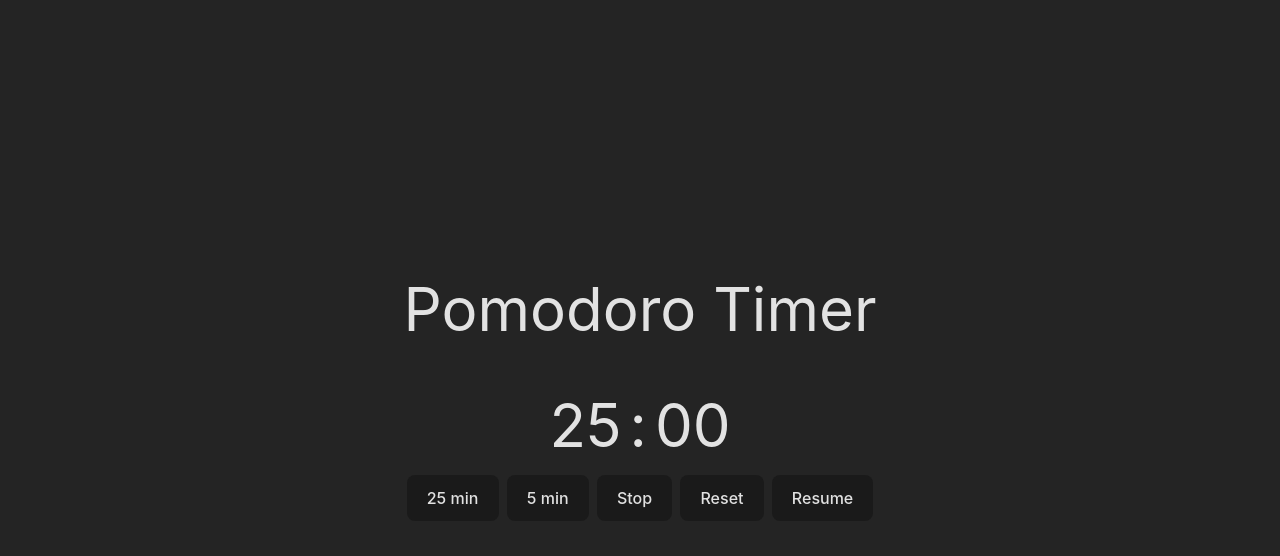
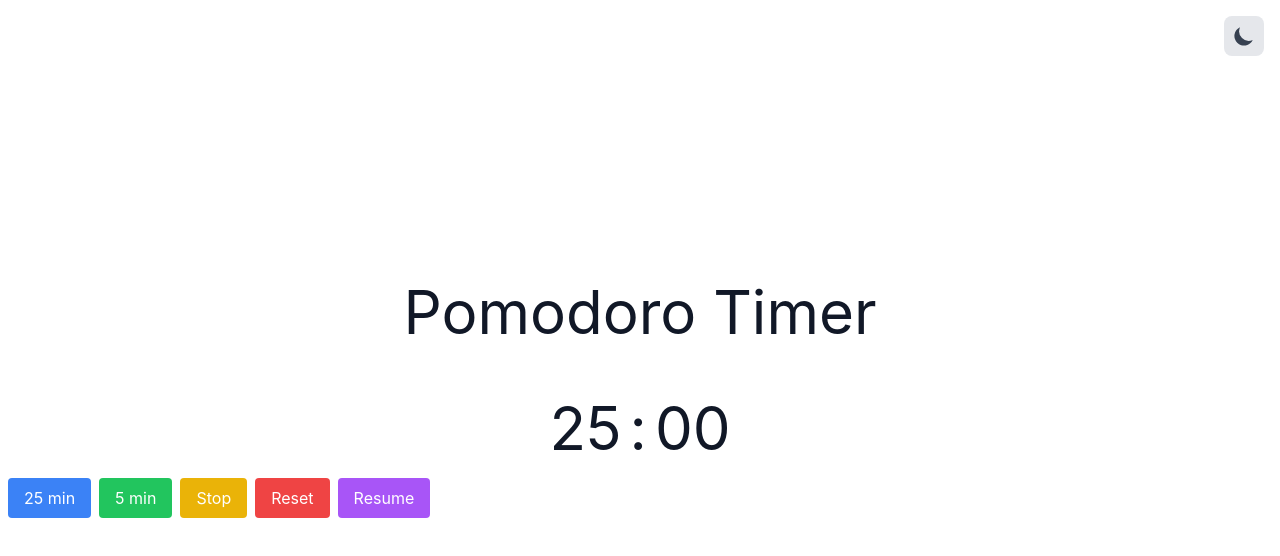
Before and after one commit to ShoeheyOt/Pomodoro, a React (Vite) app: page / in a window 1280 px wide. Shown: the top 556 px of the page. Built offline with nearby package versions, Linux system fonts and the light colour scheme.

Commit message:
implement dark mode

```diff
--- a/src/App.tsx
+++ b/src/App.tsx
@@ -1,10 +1,33 @@
-import { useState } from "react";
+import { useState, useEffect } from "react";
 
 let intervalId: number | null;
 
 function App() {
   const [minutes, setMinutes] = useState("25");
   const [seconds, setSeconds] = useState("00");
+  const [isDark, setIsDark] = useState(() => {
+    // Check localStorage first, then system preference
+    const stored = localStorage.getItem("darkMode");
+    if (stored !== null) {
+      return stored === "true";
+    }
+    return window.matchMedia("(prefers-color-scheme: dark)").matches;
+  });
+
+  useEffect(() => {
+    // Apply dark class to document element
+    if (isDark) {
+      document.documentElement.classList.add("dark");
+    } else {
+      document.documentElement.classList.remove("dark");
+    }
+    // Save preference to localStorage
+    localStorage.setItem("darkMode", isDark.toString());
+  }, [isDark]);
+
+  const toggleDarkMode = () => {
+    setIsDark(!isDark);
+  };
 
   const handleClickStart = () => {
     const start = Date.now();
@@ -98,24 +121,81 @@
 
   return (
     <>
-      <header className="text-4xl md:text-6xl">Pomodoro Timer</header>
+      <div className="absolute top-4 right-4">
+        <button
+          type="button"
+          onClick={toggleDarkMode}
+          className="p-2 rounded-lg bg-gray-200 dark:bg-gray-700 hover:bg-gray-300 dark:hover:bg-gray-600 transition-colors"
+          aria-label="Toggle dark mode"
+        >
+          {isDark ? (
+            <svg
+              className="w-6 h-6 text-yellow-500"
+              fill="currentColor"
+              viewBox="0 0 20 20"
+            >
+              <path
+                fillRule="evenodd"
+                d="M10 2a1 1 0 011 1v1a1 1 0 11-2 0V3a1 1 0 011-1zm4 8a4 4 0 11-8 0 4 4 0 018 0zm-.464 4.95l.707.707a1 1 0 001.414-1.414l-.707-.707a1 1 0 00-1.414 1.414zm2.12-10.607a1 1 0 010 1.414l-.706.707a1 1 0 11-1.414-1.414l.707-.707a1 1 0 011.414 0zM17 11a1 1 0 100-2h-1a1 1 0 100 2h1zm-7 4a1 1 0 011 1v1a1 1 0 11-2 0v-1a1 1 0 011-1zM5.05 6.464A1 1 0 106.465 5.05l-.708-.707a1 1 0 00-1.414 1.414l.707.707zm1.414 8.486l-.707.707a1 1 0 01-1.414-1.414l.707-.707a1 1 0 011.414 1.414zM4 11a1 1 0 100-2H3a1 1 0 000 2h1z"
+                clipRule="evenodd"
+              />
+            </svg>
+          ) : (
+            <svg
+              className="w-6 h-6 text-gray-700"
+              fill="currentColor"
+              viewBox="0 0 20 20"
+            >
+              <path d="M17.293 13.293A8 8 0 016.707 2.707a8.001 8.001 0 1010.586 10.586z" />
+            </svg>
+          )}
+        </button>
+      </div>
+      <header className="text-4xl md:text-6xl text-gray-900 dark:text-white">
+        Pomodoro Timer
+      </header>
       <main>
-        <div className="flex justify-center gap-2 text-4xl md:text-6xl mt-14 mb-5">
+        <div className="flex justify-center gap-2 text-4xl md:text-6xl mt-14 mb-5 text-gray-900 dark:text-white">
           <div>{minutes}</div>
           <div>:</div>
           <div>{seconds}</div>
         </div>
         <div className="mx-2 flex gap-2 text-xs md:text-base">
           {/* biome-ignore lint/a11y/useButtonType: <explanation> */}
-          <button onClick={handleClickStart}> 25 min</button>
+          <button
+            onClick={handleClickStart}
+            className="bg-blue-500 hover:bg-blue-600 dark:bg-blue-600 dark:hover:bg-blue-700 text-white px-4 py-2 rounded"
+          >
+            25 min
+          </button>
           {/* biome-ignore lint/a11y/useButtonType: <explanation> */}
-          <button onClick={handleBreakStart}> 5 min</button>
+          <button
+            onClick={handleBreakStart}
+            className="bg-green-500 hover:bg-green-600 dark:bg-green-600 dark:hover:bg-green-700 text-white px-4 py-2 rounded"
+          >
+            5 min
+          </button>
           {/* biome-ignore lint/a11y/useButtonType: <explanation> */}
-          <button onClick={handleClickPause}>Stop</button>
+          <button
+            onClick={handleClickPause}
+            className="bg-yellow-500 hover:bg-yellow-600 dark:bg-yellow-600 dark:hover:bg-yellow-700 text-white px-4 py-2 rounded"
+          >
+            Stop
+          </button>
           {/* biome-ignore lint/a11y/useButtonType: <explanation> */}
-          <button onClick={handleClickReset}>Reset</button>
+          <button
+            onClick={handleClickReset}
+            className="bg-red-500 hover:bg-red-600 dark:bg-red-600 dark:hover:bg-red-700 text-white px-4 py-2 rounded"
+          >
+            Reset
+          </button>
           {/* biome-ignore lint/a11y/useButtonType: <explanation> */}
-          <button onClick={handleResumeTimer}>Resume</button>
+          <button
+            onClick={handleResumeTimer}
+            className="bg-purple-500 hover:bg-purple-600 dark:bg-purple-600 dark:hover:bg-purple-700 text-white px-4 py-2 rounded"
+          >
+            Resume
+          </button>
         </div>
       </main>
     </>
--- a/src/index.css
+++ b/src/index.css
@@ -6,10 +6,6 @@
   font-family: Inter, system-ui, Avenir, Helvetica, Arial, sans-serif;
   line-height: 1.5;
   font-weight: 400;
-
-  color-scheme: light dark;
-  color: rgba(255, 255, 255, 0.87);
-  background-color: #242424;
 
   font-synthesis: none;
   text-rendering: optimizeLegibility;
@@ -23,19 +19,16 @@
   place-items: center;
   min-width: 320px;
   min-height: 100vh;
+  background-color: #ffffff;
+  color: #1a1a1a;
+  transition: background-color 0.3s ease, color 0.3s ease;
 }
 
-button {
-  border-radius: 8px;
-  border: 1px solid transparent;
-  padding: 0.6em 1.2em;
-  font-size: 1em;
-  font-weight: 500;
-  font-family: inherit;
+html.dark body {
   background-color: #1a1a1a;
-  cursor: pointer;
-  transition: border-color 0.25s;
+  color: rgba(255, 255, 255, 0.87);
 }
-button:hover {
-  border-color: #646cff;
+
+#root {
+  width: 100%;
 }
--- a/tailwind.config.ts
+++ b/tailwind.config.ts
@@ -2,6 +2,7 @@
 
 export default {
   content: ["./index.html", "src/**/*.{js,ts,jsx,tsx}"],
+  darkMode: "class",
   theme: {
     extend: {},
   },
```
Also changed, not shown: 1 other file (tests, documents, lock files or other folders).
